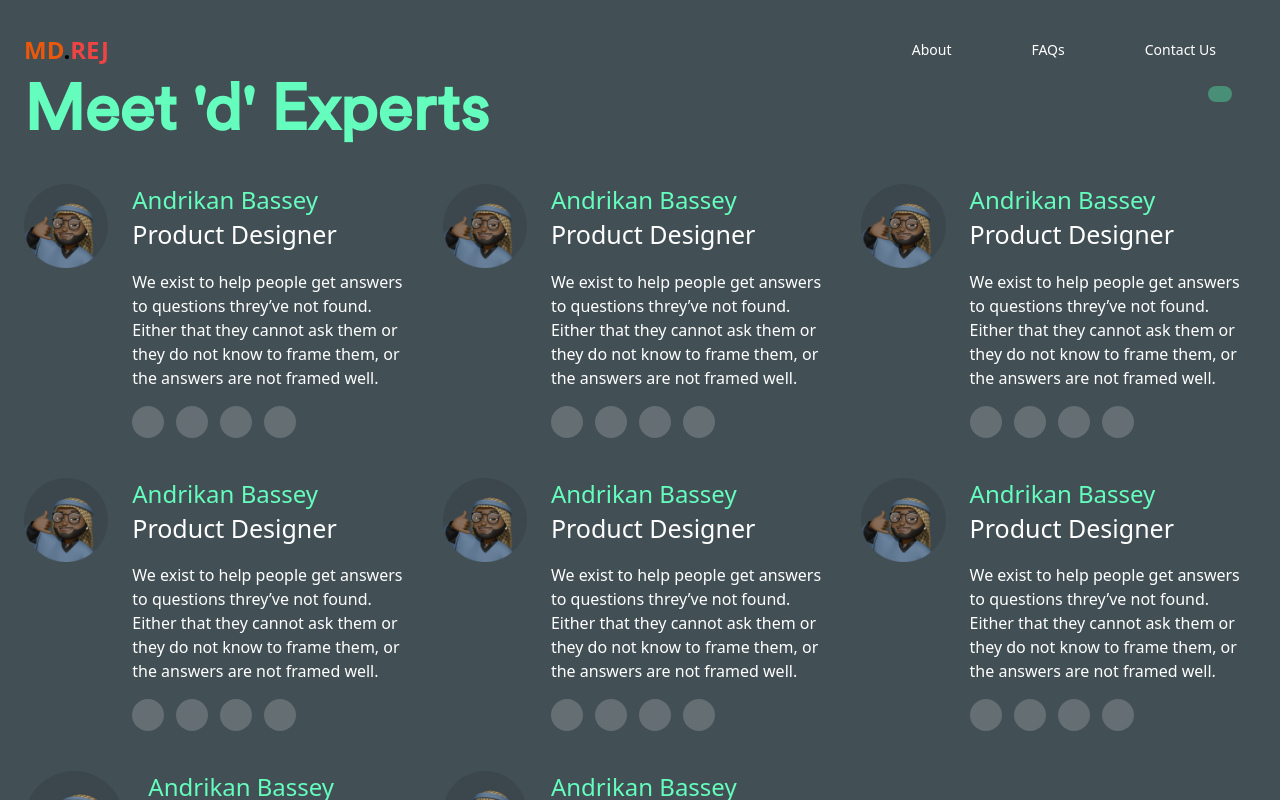
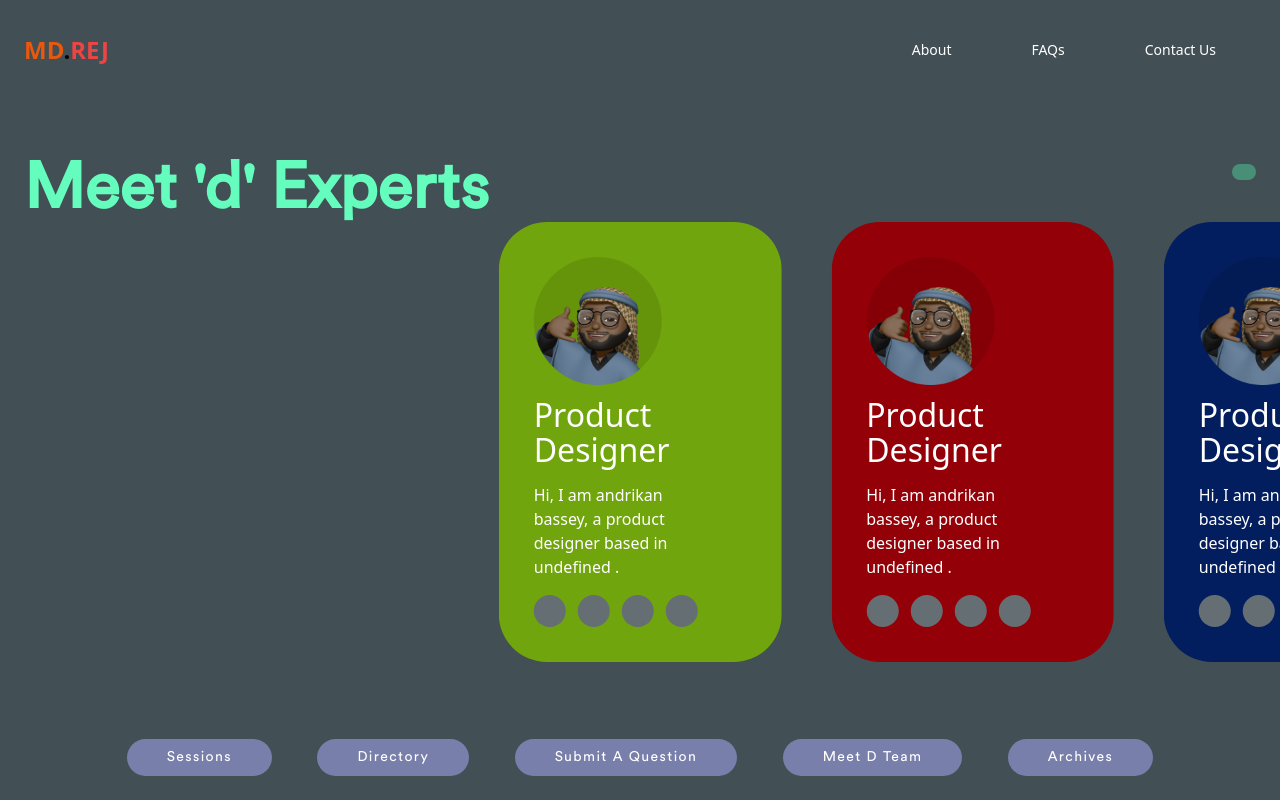
Before and after one commit to rejoan121615/event-handler-react, a React (Vite) app: page /meet-d-team in a window 1280 px wide. Built offline with nearby package versions, Linux system fonts and the light colour scheme.

Commit message:
random color added, slide added

```diff
--- a/package.json
+++ b/package.json
@@ -12,6 +12,7 @@
     "@fortawesome/free-brands-svg-icons": "^6.0.0",
     "@fortawesome/free-solid-svg-icons": "^6.0.0",
     "@fortawesome/react-fontawesome": "^0.1.17",
+    "randomcolor": "^0.6.2",
     "react": "^17.0.2",
     "react-dom": "^17.0.2",
     "react-router": "^5.2.1",
--- a/src/component/MeetDTeam/MeetTeamCards.jsx
+++ /dev/null
@@ -1,9 +0,0 @@
-import React from 'react'
-
-const MeetTeamCards = () => {
-  return (
-    <div>MeetTeamCards</div>
-  )
-}
-
-export default MeetTeamCards
--- a/src/component/MeetDTeam/MeetTeamIntro.jsx
+++ b/src/component/MeetDTeam/MeetTeamIntro.jsx
@@ -4,7 +4,7 @@ import TeamGridView from "./TeamGridView";
 import TeamCarouselView from "./TeamCarouselView";
 
 const MeetTeamIntro = (props) => {
-    const [showGrid, setShowGrid] = useState(false);
+    const [showGrid, setShowGrid] = useState(true);
 
     const gridHandler = () => {
         return setShowGrid(!showGrid);
@@ -44,8 +44,8 @@ const MeetTeamIntro = (props) => {
                     </div>
                 </div>
                 {/* cards container  */}
-                {showGrid ? <TeamCarouselView /> : <TeamGridView />}
             </div>
+            {showGrid ? <TeamCarouselView /> : <TeamGridView />}
         </section>
     );
 };
--- a/src/component/MeetDTeam/TeamCarouselView.jsx
+++ b/src/component/MeetDTeam/TeamCarouselView.jsx
@@ -1,26 +1,45 @@
 import React, { useContext } from "react";
+import randomColor from "randomcolor";
 import { TeamData } from "../../Context/MeetDExpartData";
-
+import ProfileGenerator from "../../ui/MeetDTean/ProfileGenerator";
 // swiper slider
-import { Swiper, SwiperSlide, SwiperSlideProps } from "swiper/react";
-import { Navigation, Pagination, Scrollbar, A11y } from "swiper";
+import { Swiper, SwiperSlide } from "swiper/react";
+import { Navigation, Scrollbar, A11y } from "swiper";
 import "swiper/css/bundle";
 
 const TeamCarouselView = () => {
     const team = useContext(TeamData);
-    console.log(team);
 
     return (
         <Swiper
             spaceBetween={50}
-            slidesPerView={3}
-            onSlideChange={() => console.log("slide change")}
-            onSwiper={(swiper) => console.log(swiper)}
+            slidesPerView={4}
+            centeredSlides={true}
+            pagination={{ clickable: true }}
         >
-            <SwiperSlide>Slide 1</SwiperSlide>
-            <SwiperSlide>Slide 2</SwiperSlide>
-            <SwiperSlide>Slide 3</SwiperSlide>
-            <SwiperSlide>Slide 4</SwiperSlide>
+            {team.team.map((slide, index) => {
+                let bgColor = randomColor({
+                    luminosity: "dark",
+                    alpha: 100,
+                });
+                return (
+                    <SwiperSlide className=" cursor-pointer" key={index + "i"}>
+                        <div
+                            className=" p-[35px] rounded-[48px]"
+                            style={{ backgroundColor: bgColor }}
+                        >
+                            <div className=" w-32 h-32 rounded-full">
+                                <img src={slide.img} alt="avatar img" />
+                            </div>
+                            <h2 className=" text-white font-medium capitalize text-[32px] leading-[35px] w-7/12 mt-3">
+                                {slide.title}
+                            </h2>
+                            <p className=" text-white w-8/12 mt-4 text-base">{`Hi, I am ${slide.name}, a ${slide.title} based in ${slide.location} .`}</p>
+                            <ProfileGenerator profiles={slide.profiles} />
+                        </div>
+                    </SwiperSlide>
+                );
+            })}
         </Swiper>
     );
 };
--- a/src/component/MeetDTeam/TeamGridView.jsx
+++ b/src/component/MeetDTeam/TeamGridView.jsx
@@ -8,11 +8,15 @@ const TeamGridView = () => {
     // console.log(team);
 
     return (
-        <div className="grid mt-10 lg:grid-cols-3 xl:grid-cols-3 xl:gap-x-6 xl:gap-y-10 2xl:grid-cols-4 2xl:gap-y-5 2xl:gap-x-4 mxl:gap-y-12 mxl:gap-x-16">
-            {team.team.map((team, index) => {
-                return <TeamCard {...team} key={index + "i"} />;
-            })}
-        </div>
+        <section>
+            <div className="container">
+                <div className="grid mt-10 lg:grid-cols-3 xl:grid-cols-3 xl:gap-x-6 xl:gap-y-10 2xl:grid-cols-4 2xl:gap-y-5 2xl:gap-x-4 mxl:gap-y-12 mxl:gap-x-16">
+                    {team.team.map((team, index) => {
+                        return <TeamCard {...team} key={index + "i"} />;
+                    })}
+                </div>
+            </div>
+        </section>
     );
 };
 
--- /dev/null
+++ b/src/ui/MeetDTean/ProfileGenerator.jsx
@@ -0,0 +1,36 @@
+import React, { useState } from "react";
+import { FontAwesomeIcon } from '@fortawesome/react-fontawesome'
+
+const ProfileGenerator = (props) => {
+    const [profile, setProfile] = useState(props.profiles);
+
+    const genPro = (type) => {
+        switch (type) {
+            case "github":
+                return <FontAwesomeIcon icon={["fab", "github"]} />;
+            case "js":
+                return <FontAwesomeIcon icon={["fab", "js"]} />;
+            case "dribble":
+                return <FontAwesomeIcon icon={["fab", "dribbble"]} />;
+            default:
+                return <FontAwesomeIcon icon={"gem"} />;
+        }
+    };
+
+    const proList = profile.map((item, index) => {
+        return (
+            <a
+                href={item.link}
+                className=" text-white w-8 h-8 text-[18px] bg-[#646e73] flex justify-center items-center rounded-full"
+                key={index}
+            >
+                {genPro(item.type)}
+            </a>
+        );
+    });
+    return (
+        <div className={` mt-4 flex gap-x-3 ${props.className}`}>{proList}</div>
+    );
+};
+
+export default ProfileGenerator;
--- a/src/ui/MeetDTean/TeamCard.jsx
+++ b/src/ui/MeetDTean/TeamCard.jsx
@@ -1,33 +1,9 @@
 import React, { useState } from "react";
 import { FontAwesomeIcon } from "@fortawesome/react-fontawesome";
+import ProfileGenerator from "./ProfileGenerator";
 
 const TeamCard = (props) => {
-    const [profile, setProfile] = useState(props.profiles);
 
-    const genPro = (type) => {
-        switch (type) {
-            case "github":
-                return <FontAwesomeIcon icon={["fab", "github"]} />;
-            case "js":
-                return <FontAwesomeIcon icon={["fab", "js"]} />;
-            case "dribble":
-                return <FontAwesomeIcon icon={["fab", "dribbble"]} />;
-            default:
-                return <FontAwesomeIcon icon={"gem"} />;
-        }
-    };
-
-    const proList = profile.map((item, index) => {
-        return (
-            <a
-                href={item.link}
-                className=" text-white w-8 h-8 text-[18px] bg-[#646e73] flex justify-center items-center rounded-full"
-                key={index}
-            >
-                {genPro(item.type)}
-            </a>
-        );
-    });
 
     return (
         <div className=" flex gap-x-6 lg:flex-col xl:flex-row">
@@ -45,7 +21,7 @@ const TeamCard = (props) => {
                 </h3>
                 <p className=" mt-4 text-white">{props.about}</p>
                 {/* bottom links  */}
-                <div className=" mt-4 flex gap-x-3">{proList}</div>
+                <ProfileGenerator {...props} />
             </div>
         </div>
     );
```
Also changed, not shown: 1 other file (tests, documents, lock files or other folders).
